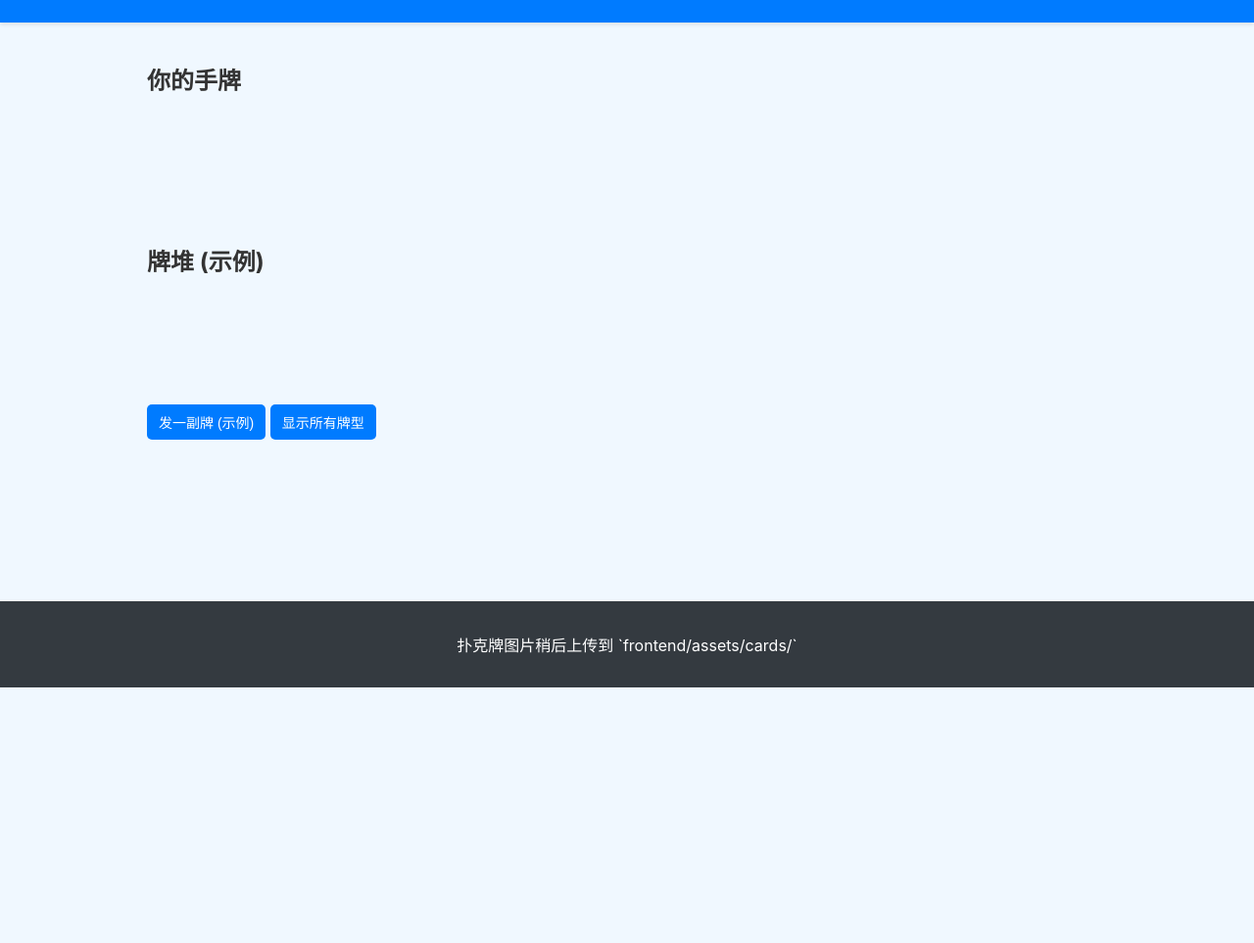
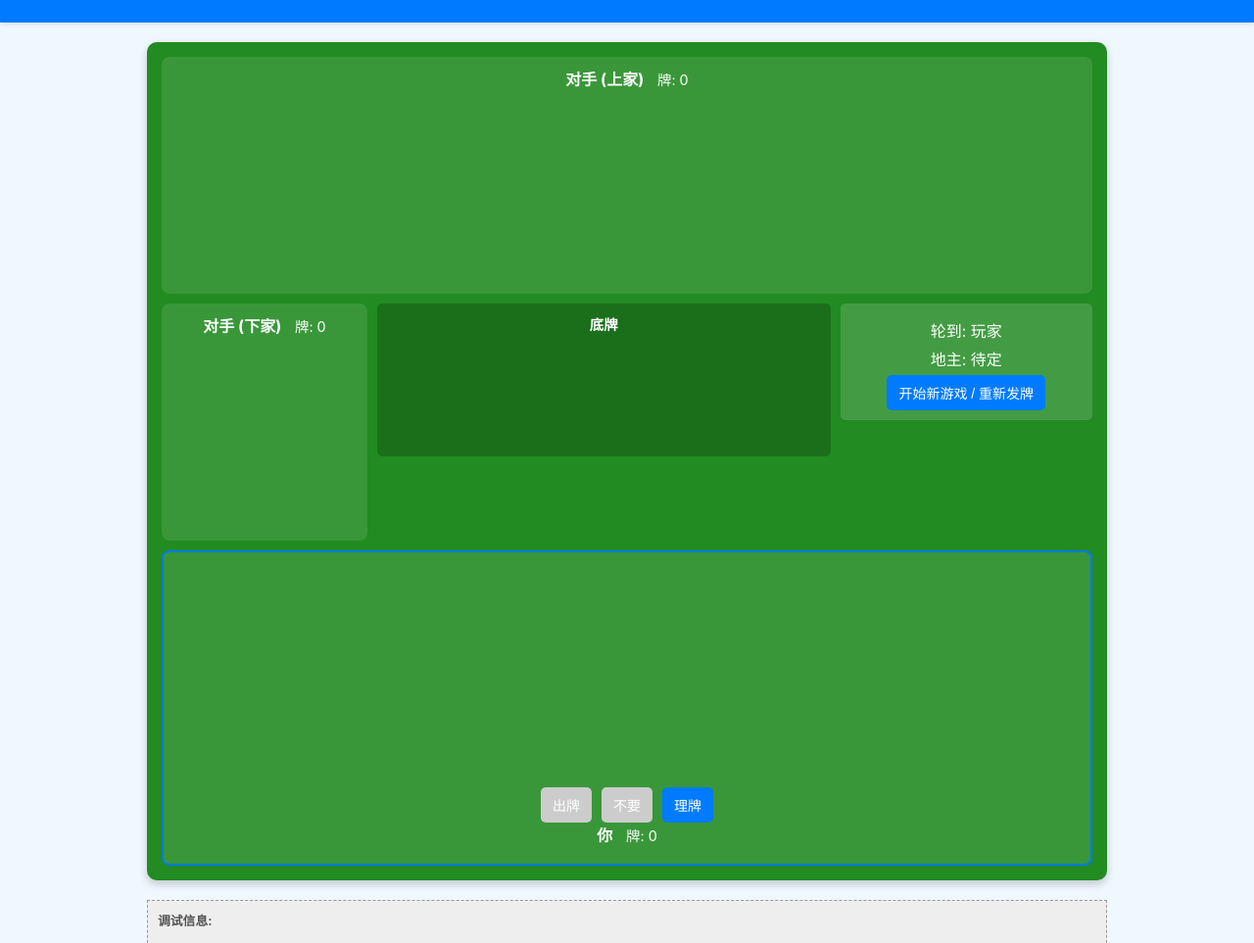
Before and after one commit to wen952888/ddz, a plain HTML site: page frontend/index.html in a window 1280 px wide. Shown: the part 98-1061 px from the top of the page at 98% size. Before the commit the page ends 800 px from the top, so only its background shows below. Drawn offline with Linux system fonts and the light colour scheme.

Commit message:
Update index.html

```diff
--- a/frontend/index.html
+++ b/frontend/index.html
@@ -8,29 +8,76 @@
 </head>
 <body>
     <header>
-        <h1>斗地主 - 牌面识别</h1>
+        <h1>斗地主</h1>
     </header>
     <main>
-        <div id="game-area">
-            <div id="player-hand-area" class="card-area">
-                <h2>你的手牌</h2>
-                <div id="player-hand" class="hand">
-                    <!-- 手牌将由JS动态生成 -->
+        <div id="game-table">
+            <!-- 顶部玩家 (对手2) -->
+            <div id="player-top-area" class="player-area opponent-area">
+                <div class="player-info">
+                    <span>对手 (上家)</span>
+                    <span class="card-count" id="player-top-card-count">牌: 0</span>
+                </div>
+                <div id="player-top-hand" class="hand horizontal-hand">
+                    <!-- 对手牌背 -->
+                </div>
+                <div id="player-top-played" class="played-cards-area"></div>
+            </div>
+
+            <div id="middle-area">
+                <!-- 左侧玩家 (对手1) -->
+                <div id="player-left-area" class="player-area opponent-area">
+                    <div class="player-info">
+                        <span>对手 (下家)</span>
+                        <span class="card-count" id="player-left-card-count">牌: 0</span>
+                    </div>
+                    <div id="player-left-hand" class="hand vertical-hand">
+                        <!-- 对手牌背 -->
+                    </div>
+                    <div id="player-left-played" class="played-cards-area"></div>
+                </div>
+
+                <!-- 底牌区域 -->
+                <div id="landlord-cards-area" class="card-area">
+                    <h2>底牌</h2>
+                    <div id="landlord-cards" class="hand">
+                        <!-- 底牌将由JS动态生成 -->
+                    </div>
+                </div>
+
+                <!-- 右侧占位 (或者可以放游戏信息/按钮) -->
+                <div id="game-info-area">
+                    <p id="current-turn-indicator">轮到: 玩家</p>
+                    <p id="landlord-indicator">地主: 待定</p>
+                    <button id="start-game-button">开始新游戏 / 重新发牌</button>
                 </div>
             </div>
 
-            <div id="deck-area" class="card-area">
-                <h2>牌堆 (示例)</h2>
-                <div id="deck-display" class="hand">
-                    <!-- 牌堆示例将由JS动态生成 -->
+            <!-- 底部玩家 (自己) -->
+            <div id="player-bottom-area" class="player-area self-area">
+                <div id="player-bottom-played" class="played-cards-area"></div>
+                <div id="player-bottom-hand" class="hand">
+                    <!-- 自己的手牌 -->
+                </div>
+                <div class="player-actions">
+                    <button id="play-selected-button" disabled>出牌</button>
+                    <button id="pass-button" disabled>不要</button>
+                     <button id="sort-hand-button">理牌</button>
+                </div>
+                <div class="player-info">
+                    <span>你</span>
+                    <span class="card-count" id="player-bottom-card-count">牌: 0</span>
                 </div>
             </div>
         </div>
-        <button id="deal-button">发一副牌 (示例)</button>
-        <button id="show-all-cards-button">显示所有牌型</button>
+
+        <div id="debug-info-area" style="margin-top: 20px; padding: 10px; background: #eee;">
+            <h4>调试信息:</h4>
+            <p id="backend-message">等待后端消息...</p>
+        </div>
     </main>
     <footer>
-        <p>扑克牌图片稍后上传到 `frontend/assets/cards/`</p>
+        <p>游戏开发中... (后端连接状态)</p>
     </footer>
     <script src="script.js"></script>
 </body>
```
